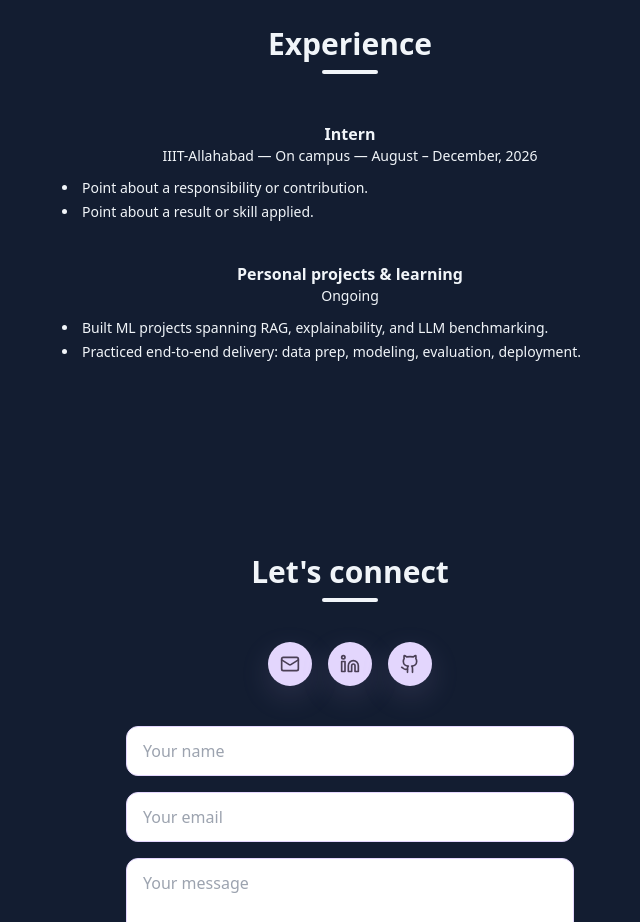
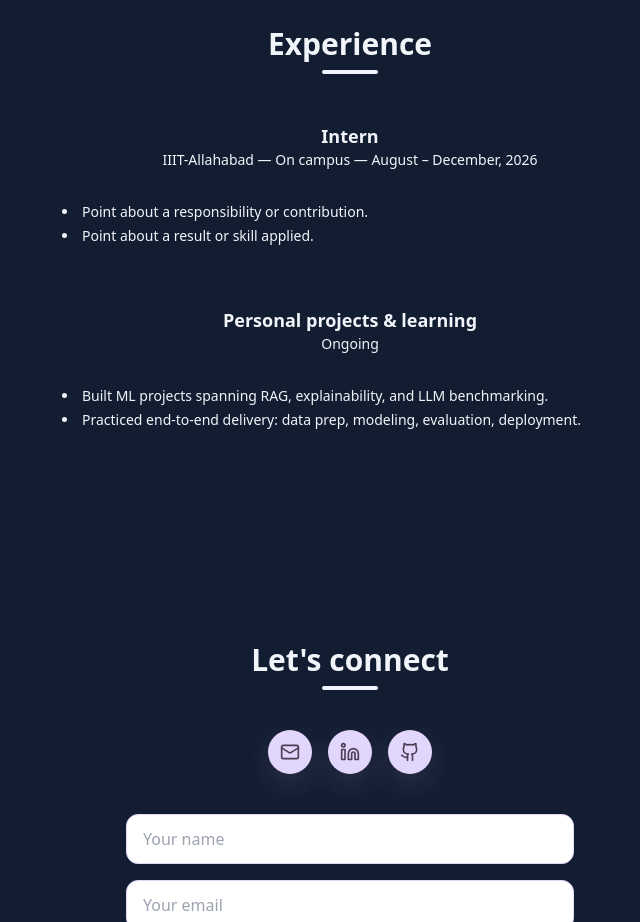
Before and after one commit to divissha/portfolio, a React (Vite) app: page / in a window 1280 px wide. Shown: the part 3120-4042 px from the top of the page, without its empty margins (290-930 px from the left). Built offline with nearby package versions, Linux system fonts and the light colour scheme.

Commit message:
Updated portfolio

```diff
--- a/src/components/Experience.jsx
+++ b/src/components/Experience.jsx
@@ -58,12 +58,12 @@ export default function Experience() {
             viewport={{ once: true, amount: 0.3 }}
             variants={itemVariants}
           >
-            <h3 className="font-bold text-center">{item.role}</h3>
-            <p className="text-sm text-center">
+            <h3 className="font-bold text-lg text-center">{item.role}</h3>
+            <p className="text-sm text-lg text-center mb-8">
               {item.org}
               {item.period && ` — ${item.period}`}
             </p>
-            <ul className="mt-3 list-disc list-inside text-sm space-y-1">
+            <ul className="mt-3 mb-5 list-disc list-inside text-sm space-y-1">
               {item.points.map((point) => (
                 <li key={point}>{point}</li>
               ))}
```
